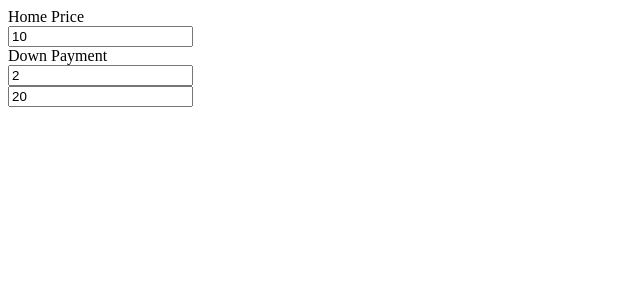
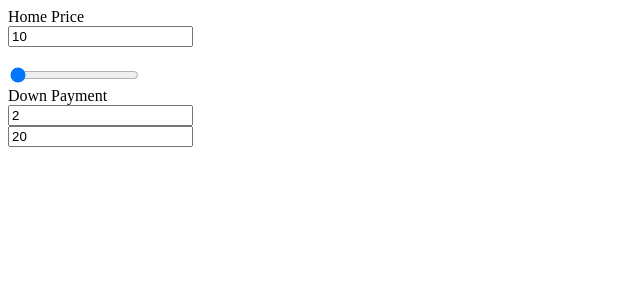
Before and after one commit to fRiend-hrsf124/costHomeOwnership-service, a React app: page / in a window 1280 px wide. Shown: the top 300 px of the page, without its empty margins (0-640 px from the left). Built offline with nearby package versions, Linux system fonts and the light colour scheme; no server answers.

Commit message:
Change price slider behavior
Only update App state on release

```diff
--- a/client/App.jsx
+++ b/client/App.jsx
@@ -94,19 +94,19 @@ class App extends React.Component {
       insuranceRate,
       // eslint-disable-next-line no-unused-vars
       propertyTaxRate,
-      // eslint-disable-next-line no-unused-vars
-      redfinCostEstimate,
       cost,
       downPay,
+      redfinCostEstimate,
     } = this.state;
     return (
       <div>
         <CostInputs
+          key={cost * downPay}
           cost={cost}
-          key={cost * downPay}
+          handleCostSubmit={this.handleCostSubmit}
           downPay={downPay}
-          handleCostSubmit={this.handleCostSubmit}
           handleDownPaySubmit={this.handleDownPaySubmit}
+          redfinCostEstimate={redfinCostEstimate}
         />
       </div>
     );
--- a/client/components/CostInputHomePrice.jsx
+++ b/client/components/CostInputHomePrice.jsx
@@ -1,12 +1,23 @@
 import React from 'react';
 
 const HomePrice = (props) => {
-  const { cost, handleCostSubmit } = props;
+  const { cost, handleCostSubmit, redfinCostEstimate } = props;
   const [costForm, setCost] = React.useState(cost);
+  const [costSlider, setCostSlider] = React.useState(cost);
 
 
-  const handleChange = (e) => {
+  const handleTextChange = (e) => {
     setCost(e.target.value);
+  };
+
+  const handleSliderChange = (e) => {
+    const newCost = e.target.value;
+    setCostSlider(newCost);
+    setCost(newCost);
+  };
+
+  const handleSliderRelease = () => {
+    handleCostSubmit(costForm);
   };
 
   const handleSubmit = (e) => {
@@ -15,6 +26,9 @@ const HomePrice = (props) => {
   };
 
   return (
+    // use onkeydown instead of multiple forms for enter to submit
+    // https://stackoverflow.com/questions/33211672/how-to-submit-a-form-using-enter-key-in-react-js/33212911
+    <div>
       <form onSubmit={handleSubmit}>
         <label htmlFor="cost">Home Price</label>
         <br />
@@ -23,10 +37,25 @@ const HomePrice = (props) => {
           id="cost"
           name="cost"
           value={costForm}
-        onChange={handleChange}
+          onChange={handleTextChange}
           onBlur={handleSubmit}
         />
       </form>
+      <form>
+        <br />
+        <input
+          type="range"
+          id="costSlider"
+          name="costSlider"
+          min={redfinCostEstimate * 0.8}
+          max={redfinCostEstimate * 1.2}
+          value={costSlider}
+          step={1000}
+          onChange={handleSliderChange}
+          onMouseUp={handleSliderRelease}
+        />
+      </form>
+    </div>
   );
 };
 
--- a/client/components/CostInputs.jsx
+++ b/client/components/CostInputs.jsx
@@ -5,7 +5,11 @@ import DownPayment from './CostInputDownPayment.jsx';
 
 const CostInputs = (props) => {
   const {
-    cost, handleCostSubmit, downPay, handleDownPaySubmit,
+    cost,
+    handleCostSubmit,
+    downPay,
+    handleDownPaySubmit,
+    redfinCostEstimate,
   } = props;
 
   return (
@@ -14,6 +18,7 @@ const CostInputs = (props) => {
         <HomePrice
           cost={cost}
           handleCostSubmit={handleCostSubmit}
+          redfinCostEstimate={redfinCostEstimate}
         />
         <DownPayment
           cost={cost}
```
Lines whose indentation alone changed are shown as unchanged.
